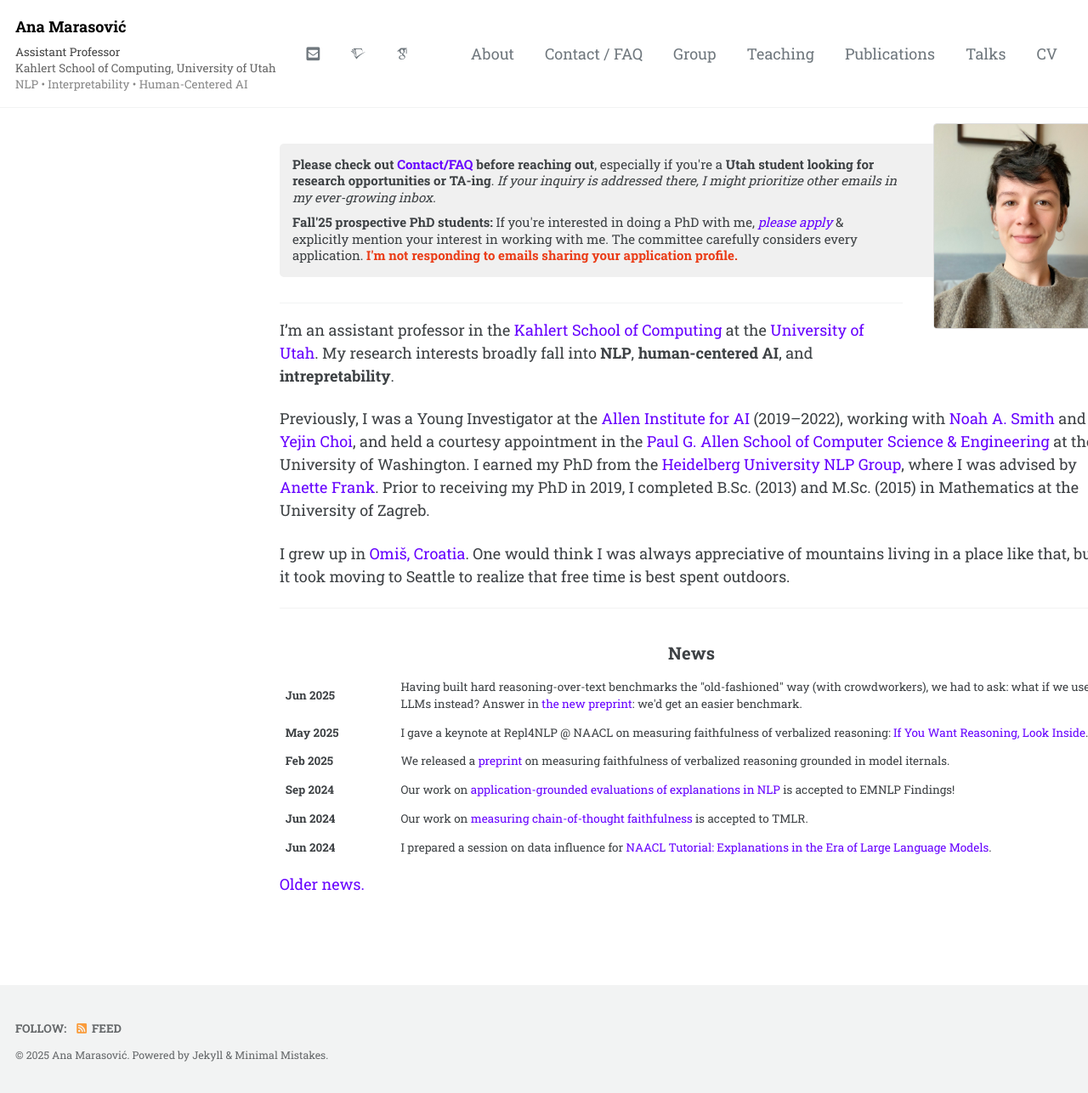
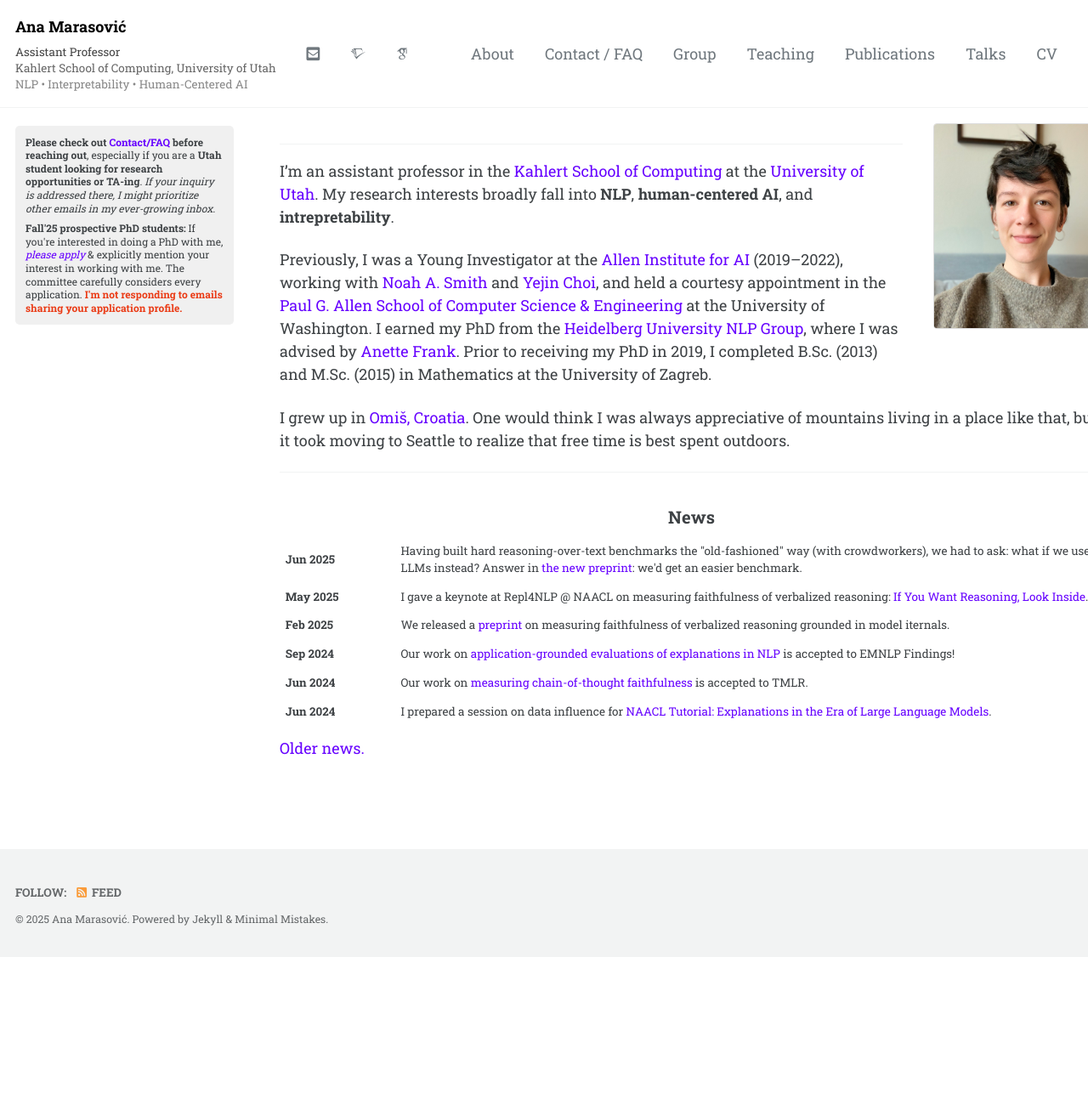
Before and after one commit to amarasovic/amarasovic.github.io, a Jekyll site: the page built from index.md, in a window 1280 px wide. Shown: the whole page at 85% size. Built offline with Jekyll 4.4.1, drawn with Linux system fonts in a browser that asks for light colours; cached includes are drawn as plain includes; some web fonts are replaced; a script that is not in the unit is left out; after the commit the page ends 1126 px from its top, so only the background shows below that.

Commit message:
Move notice box to left sidebar below masthead info
Place the Contact/FAQ and PhD student notice in a custom sidebar that appears in the left panel below the name/title/contact icons. Resized for sidebar width with smaller font and padding.

🤖 Generated with [Claude Code](https://claude.ai/code)

Co-Authored-By: Claude <noreply@anthropic.com>

```diff
--- a/index.md
+++ b/index.md
@@ -2,19 +2,20 @@
 layout: single
 classes: wide
 author_profile: false
+sidebar:
+  - title: " "
+    text: '<div style="background-color: #f0f0f0; padding: 12px; border-radius: 5px; font-size: 12px; line-height: 1.3; margin-top: 1em;">
+            <div style="margin-bottom: 8px;">
+              <strong>Please check out <a href="https://www.anamarasovic.com/contact/">Contact/FAQ</a> before reaching out</strong>, especially if you are a <strong>Utah student looking for research opportunities or TA-ing</strong>.
+              <em>If your inquiry is addressed there, I might prioritize other emails in my ever-growing inbox.</em>
+            </div>
+            <div>
+              <strong>Fall''25 prospective PhD students:</strong> If you''re interested in doing a PhD with me, <a href="https://www.cs.utah.edu/graduate/admissions/"><em>please apply</em></a> & explicitly mention your interest in working with me. The committee carefully considers every application. <span style="color:#EA3C17;"><strong>I''m not responding to emails sharing your application profile.</strong></span>
+            </div>
+          </div>'
 ---
 
 <img src="/images/profile.jpg" alt="Ana Marasović" style="float: right; max-width: 200px; margin: 0 0 1em 2em; border-radius: 4px; border: 1px solid #ddd;">
-
-<div style="background-color: #f0f0f0; padding: 15px; border-radius: 5px; font-size: 15px; line-height: 1.3; margin-bottom: 2em;">
-  <div style="margin-bottom: 10px;">
-    <strong>Please check out <a href="https://www.anamarasovic.com/contact/">Contact/FAQ</a> before reaching out</strong>, especially if you're a <strong>Utah student looking for research opportunities or TA-ing</strong>.
-    <em>If your inquiry is addressed there, I might prioritize other emails in my ever-growing inbox.</em>
-  </div>
-  <div>
-    <strong>Fall'25 prospective PhD students:</strong> If you're interested in doing a PhD with me, <a href="https://www.cs.utah.edu/graduate/admissions/"><em>please apply</em></a> & explicitly mention your interest in working with me. The committee carefully considers every application. <span style="color:#EA3C17;"><strong>I'm not responding to emails sharing your application profile.</strong></span>
-  </div>
-</div>
 
 ---
 
```
